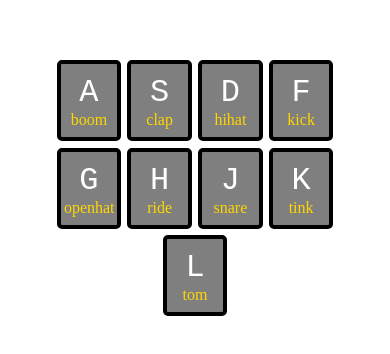
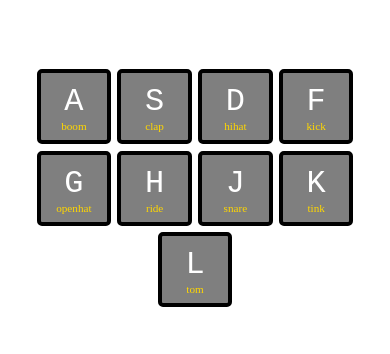
Before and after one commit to Rotarepmi/JavaScript30, a plain HTML site: page 01-DrumKit/index.html in a window 390 px wide. Shown: the part 234-588 px from the top of the page. Drawn offline with Linux system fonts and the light colour scheme.

Commit message:
rwd correction

```diff
--- a/01-DrumKit/scripts.js
+++ b/01-DrumKit/scripts.js
@@ -10,6 +10,7 @@ function playOnKey(e) {
 }
 
 function playOnPointer(e) {
+  e.preventDefault();
   const keyCode = this.dataset.key;
   const audio = document.querySelector(`audio[data-key="${keyCode}"]`);
 
--- a/01-DrumKit/style.css
+++ b/01-DrumKit/style.css
@@ -59,14 +59,19 @@ body{
 }
 
 @media (max-width: 800px){
+  .keys{
+    margin-right: 10px;
+    margin-left: 10px;
+  }
+
   .key{
-    width: 50px;
+    width: 60px;
     margin: .2rem;
     padding: .5rem .2rem;
     font-size: 2rem;
   }
 
   .sound{
-    font-size: 1rem;
+    font-size: .7rem;
   }
 }
```
